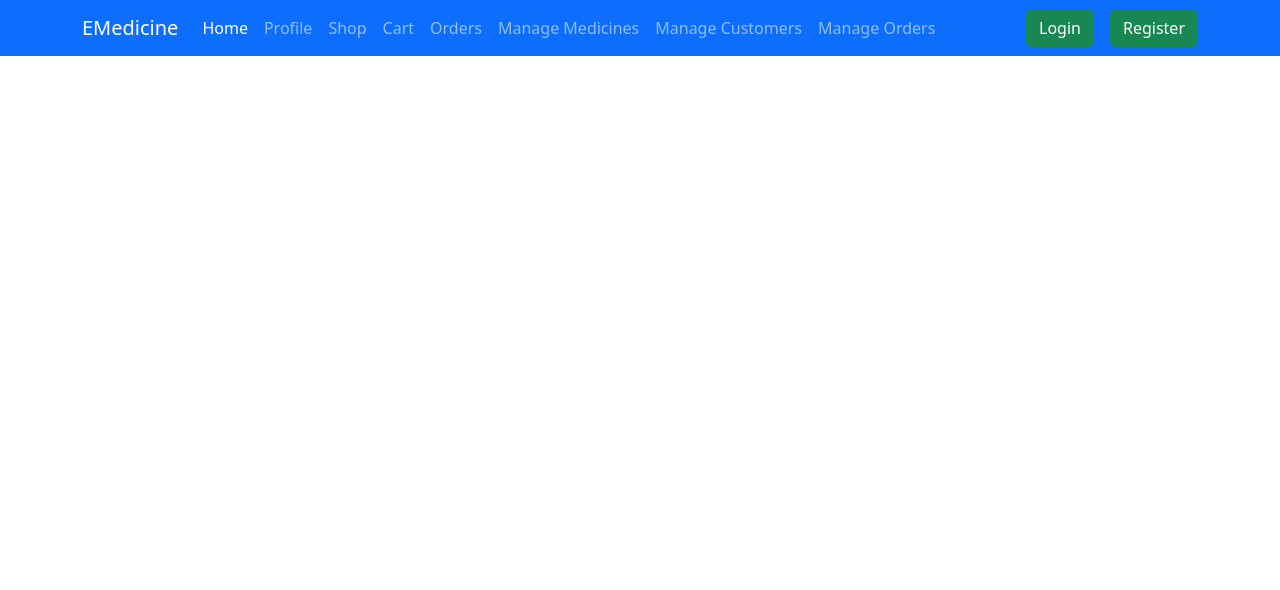
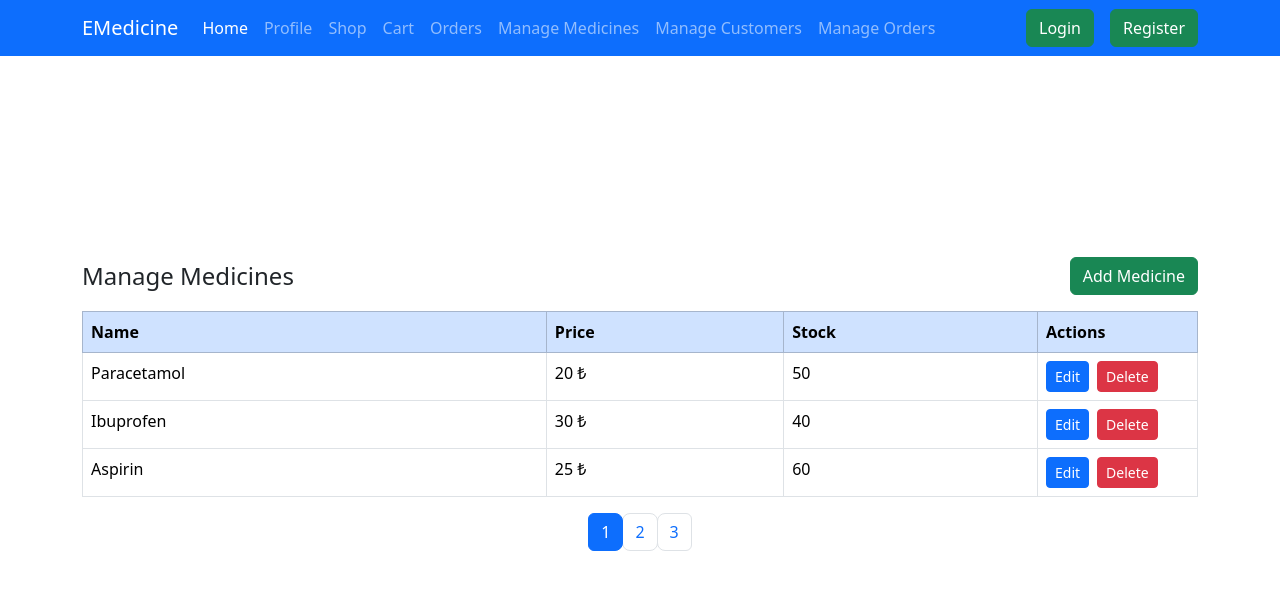
Before and after one commit to Khalid-Agha-2000/E-Medicine-Store-ASP.NET-Core-, a React (Vite) app in the folder Frontend/EMedicine-Frontend/: page /managemedicines in a window 1280 px wide. Shown: the top 590 px of the page. Built offline with nearby package versions, Linux system fonts and the light colour scheme.

Commit message:
Added manage medicines page layout

```diff
--- a/Frontend/EMedicine-Frontend/src/components/RouterPage.jsx
+++ b/Frontend/EMedicine-Frontend/src/components/RouterPage.jsx
@@ -9,7 +9,7 @@ import MedicineDisplay from './users/MedicineDisplay';
 import Header from './users/Header';
 import OrderDetails from './users/OrdersDetails';
 
-import AdminDashboard from './admin/AdminDashboard';
+import ManageMedicines from './admin/ManageMedicines';
 import AdminOrders from './admin/AdminOrders';
 import CustomerList from './admin/CustomerList';
 import Medicine from './admin/Medicine';
@@ -28,7 +28,7 @@ export default function RouterPage() {
                 <Route path='/shop' element={<MedicineDisplay/>}/>
                 <Route path='/orderdetails' element={<OrderDetails/>}/>
 
-                <Route path='/admindashboard' element={<AdminDashboard/>}/>
+                <Route path='/managemedicines' element={<ManageMedicines/>}/>
                 <Route path='/adminorders' element={<AdminOrders/>}/>
                 <Route path='/customerlist' element={<CustomerList/>}/>
                 <Route path='/medicine' element={<Medicine/>}/>
--- a/Frontend/EMedicine-Frontend/src/components/admin/AdminDashboard.jsx
+++ /dev/null
@@ -1,5 +0,0 @@
-export default function AdminDashboard() {
-    return (
-        <div>AdminDashboard</div>
-    )
-}
--- /dev/null
+++ b/Frontend/EMedicine-Frontend/src/components/admin/ManageMedicines.jsx
@@ -0,0 +1,63 @@
+import { useState } from "react";
+export default function AdminDashboard() {
+    const [currentPage, setCurrentPage] = useState(1);
+
+    const medicines = [
+        { id: 1, name: "Paracetamol", price: 20, stock: 50 },
+        { id: 2, name: "Ibuprofen", price: 30, stock: 40 },
+        { id: 3, name: "Aspirin", price: 25, stock: 60 },
+    ];
+
+    return (
+        <div className="container mt-4">
+        <div className="d-flex justify-content-between align-items-center mb-3">
+            <h4 className="mb-0">Manage Medicines</h4>
+            <button className="btn btn-success">
+            Add Medicine
+            </button>
+        </div>
+
+        <table className="table table-bordered table-hover">
+            <thead className="table-primary">
+            <tr>
+                <th>Name</th>
+                <th>Price</th>
+                <th>Stock</th>
+                <th style={{ width: "160px" }}>Actions</th>
+            </tr>
+            </thead>
+            <tbody>
+            {medicines.map(med => (
+                <tr key={med.id}>
+                <td>{med.name}</td>
+                <td>{med.price} ₺</td>
+                <td>{med.stock}</td>
+                <td>
+                    <button className="btn btn-sm btn-primary me-2">
+                    Edit
+                    </button>
+                    <button className="btn btn-sm btn-danger">
+                    Delete
+                    </button>
+                </td>
+                </tr>
+            ))}
+            </tbody>
+        </table>
+
+        <nav className="d-flex justify-content-center">
+            <ul className="pagination">
+            <li className={`page-item ${currentPage === 1 ? "active" : ""}`}>
+                <button className="page-link" onClick={() => setCurrentPage(1)}>1</button>
+            </li>
+            <li className={`page-item ${currentPage === 2 ? "active" : ""}`}>
+                <button className="page-link" onClick={() => setCurrentPage(2)}>2</button>
+            </li>
+            <li className={`page-item ${currentPage === 3 ? "active" : ""}`}>
+                <button className="page-link" onClick={() => setCurrentPage(3)}>3</button>
+            </li>
+            </ul>
+        </nav>
+        </div>
+    );
+}
```
